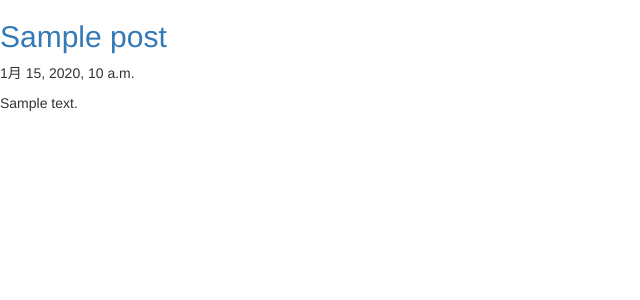
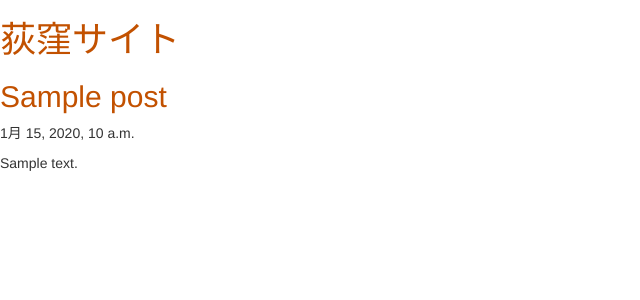
Before and after one commit to Wade1144/Djangogirls, a Django app: template blog/templates/blog/post_list.html in a window 1280 px wide. Shown: the top 300 px of the page, without its empty margins (0-640 px from the left). Run offline with Django 3.2, Linux system fonts and the light colour scheme; tables that the repository leaves empty hold one stand-in row (values such as "Sample post"); the template is opened without the code that fills it: values that come from a table or form of the project are taken from there, most other values are stand-ins (such as "Sample title", 1, 10 or a date in 2020); some libraries are stand-ins or nearby versions.

Commit message:
adadadadadadadada

```diff
--- a/blog/static/css/blog.css
+++ b/blog/static/css/blog.css
@@ -0,0 +1,3 @@
+h1 a, h2 a {
+    color: #C25100;
+}
--- a/blog/templates/blog/post_list.html
+++ b/blog/templates/blog/post_list.html
@@ -1,4 +1,4 @@
-<!doctype html>
+{% load static %}
 <html lang="ja">
 <head>
     <meta charset="UTF-8">
@@ -8,8 +8,13 @@
     <title>aiueo</title>
     <link rel="stylesheet" href="//maxcdn.bootstrapcdn.com/bootstrap/3.2.0/css/bootstrap.min.css">
     <link rel="stylesheet" href="//maxcdn.bootstrapcdn.com/bootstrap/3.2.0/css/bootstrap-theme.min.css">
+    <link rel="stylesheet" href="{% static 'css/blog.css' %}">
 </head>
 <body>
+
+<div>
+    <h1><a href="/">荻窪サイト</a></h1>
+</div>
 
 
 <div>
```
